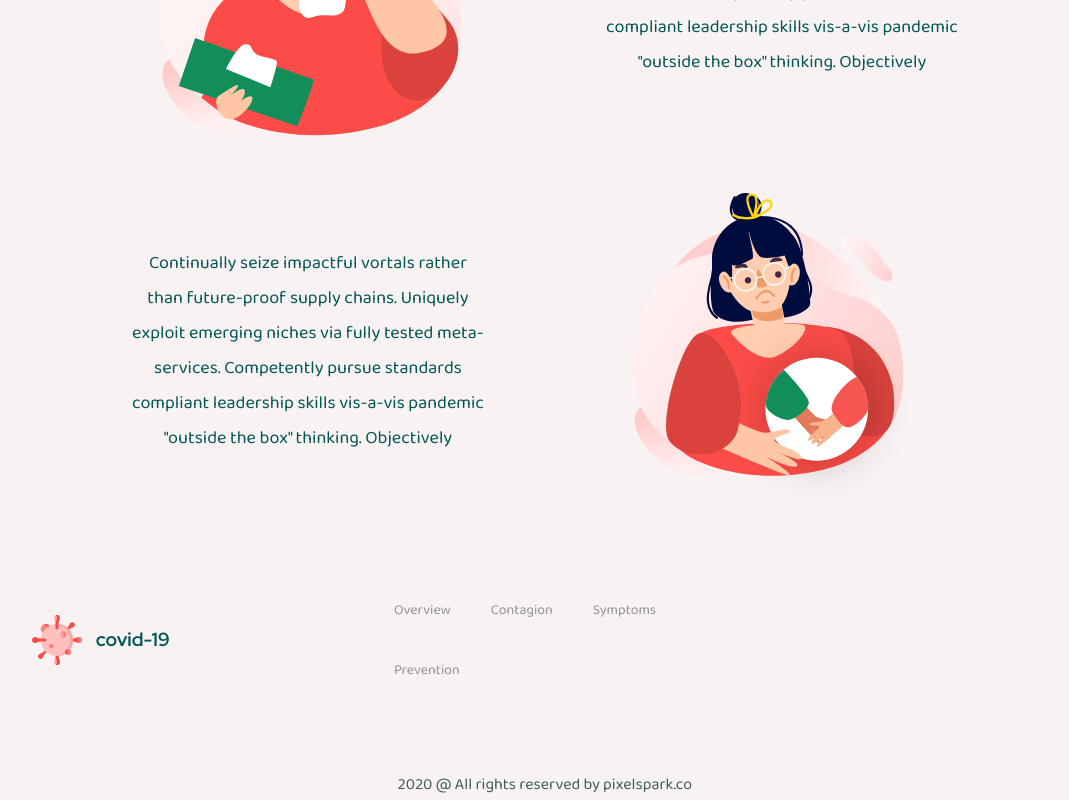
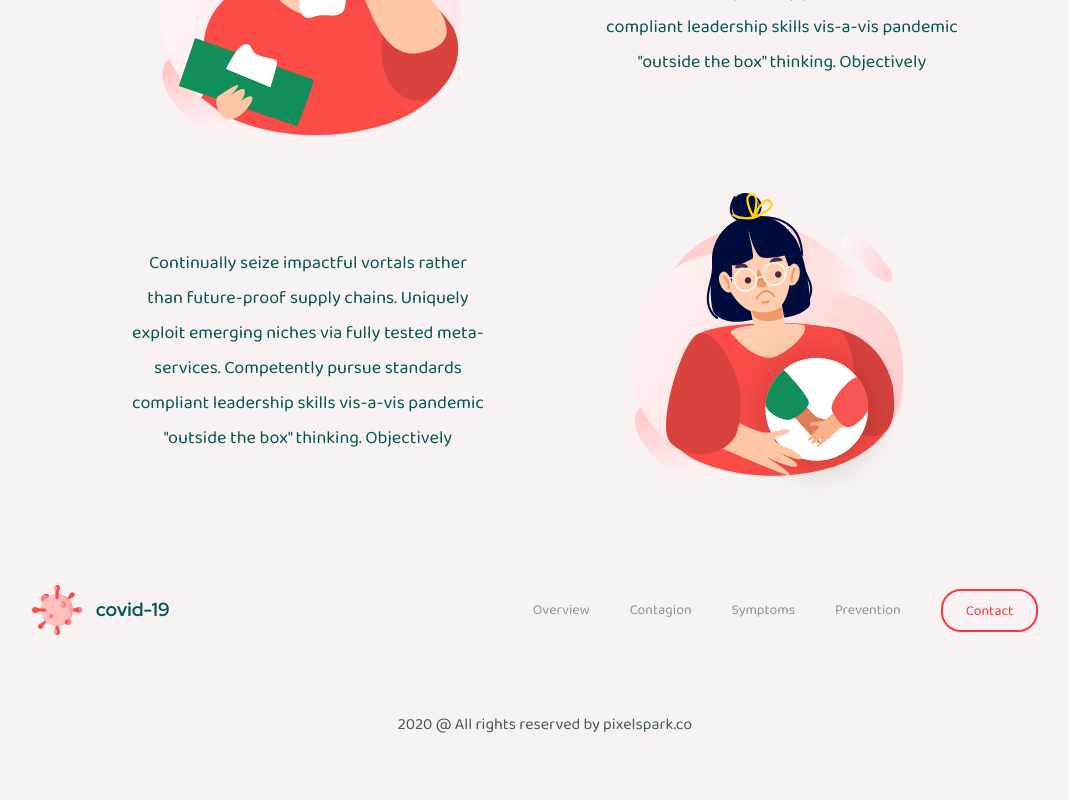
Before and after one commit to yevheniimoskalenko/layout-covid-19, a Nuxt app: page / in a window 1280 px wide. Shown: the part 4065-4865 px from the top of the page, without its empty margins (95-1164 px from the left). After the commit the page ends 4805 px from the top, so only its background shows below. Built offline with nearby package versions, Linux system fonts and the light colour scheme.

Commit message:
foter adaptive

```diff
--- a/components/footer.vue
+++ b/components/footer.vue
@@ -1,18 +1,41 @@
 <template>
   <div class="footer">
     <el-row type="flex" align="middle">
-      <el-col>
+      <el-col :span="3" :sm="4" :xl="12" :xs="3" :md="4" :lg="6" class="logo">
         <logo />
       </el-col>
-      <el-col>
-        <el-menu class="menu" :default-active="$route.path" mode="horizontal">
+      <el-col
+        :span="21"
+        :sm="20"
+        :xl="12"
+        :xs="21"
+        :md="20"
+        :lg="18"
+        class="menu_arr"
+      >
+        <el-dropdown class="show">
+          <span class="el-dropdown-link">
+            <i class="el-icon-s-grid"></i>
+          </span>
+          <el-dropdown-menu slot="dropdown">
+            <el-dropdown-item index="1">Overview</el-dropdown-item>
+            <el-dropdown-item>Contagion</el-dropdown-item>
+            <el-dropdown-item>Symptoms</el-dropdown-item>
+            <el-dropdown-item>Prevention</el-dropdown-item>
+            <el-dropdown-item>Contact</el-dropdown-item>
+          </el-dropdown-menu>
+        </el-dropdown>
+
+        <el-menu :default-active="$route.path" class="hidden" mode="horizontal">
           <el-menu-item index="1">Overview</el-menu-item>
           <el-menu-item index="2">Contagion</el-menu-item>
           <el-menu-item index="3">Symptoms</el-menu-item>
           <el-menu-item index="4">Prevention</el-menu-item>
+          <el-menu-item index="5">
+            <el-button round>Contact</el-button>
+          </el-menu-item>
         </el-menu>
       </el-col>
-      <el-col></el-col>
     </el-row>
     <div class="company">
       <span>2020 @ All rights reserved by pixelspark.co</span>
@@ -26,6 +49,36 @@ export default {
 };
 </script>
 <style lang="scss" scoped>
+.menu_arr {
+  display: flex;
+  justify-content: flex-end;
+  align-items: center;
+}
+.el-icon-s-grid {
+  color: #e23238;
+  display: flex;
+  justify-content: center;
+  align-items: center;
+}
+.el-dropdown {
+  font-size: 24px;
+}
+.el-row {
+  display: flex;
+  justify-content: center;
+}
+.hidden {
+  display: none;
+}
+.show {
+  display: flex;
+  align-items: flex-end;
+}
+.el-dropdown {
+  display: flex;
+  justify-content: flex-end;
+}
+
 .company {
   display: flex;
   justify-content: center;
@@ -69,6 +122,15 @@ export default {
       line-height: 30px;
     }
   }
+  .hidden {
+    display: none;
+  }
+  .show {
+    display: block;
+  }
+  .el-menu-item {
+    padding: 0 5px;
+  }
 }
 @media (min-width: 576px) {
   .company {
@@ -77,14 +139,38 @@ export default {
       line-height: 30px;
     }
   }
+  .hidden {
+    display: none;
+  }
+  .show {
+    display: block;
+  }
 }
 
 @media (min-width: 768px) {
+  .show {
+    display: block;
+  }
+  .hidden {
+    display: none;
+  }
 }
 
 @media (min-width: 992px) {
+  .show {
+    display: none;
+  }
+  .hidden {
+    display: block;
+  }
 }
 
 @media (min-width: 1200px) {
+  .show {
+    display: none;
+  }
+  .hidden {
+    display: block;
+  }
 }
 </style>
```
